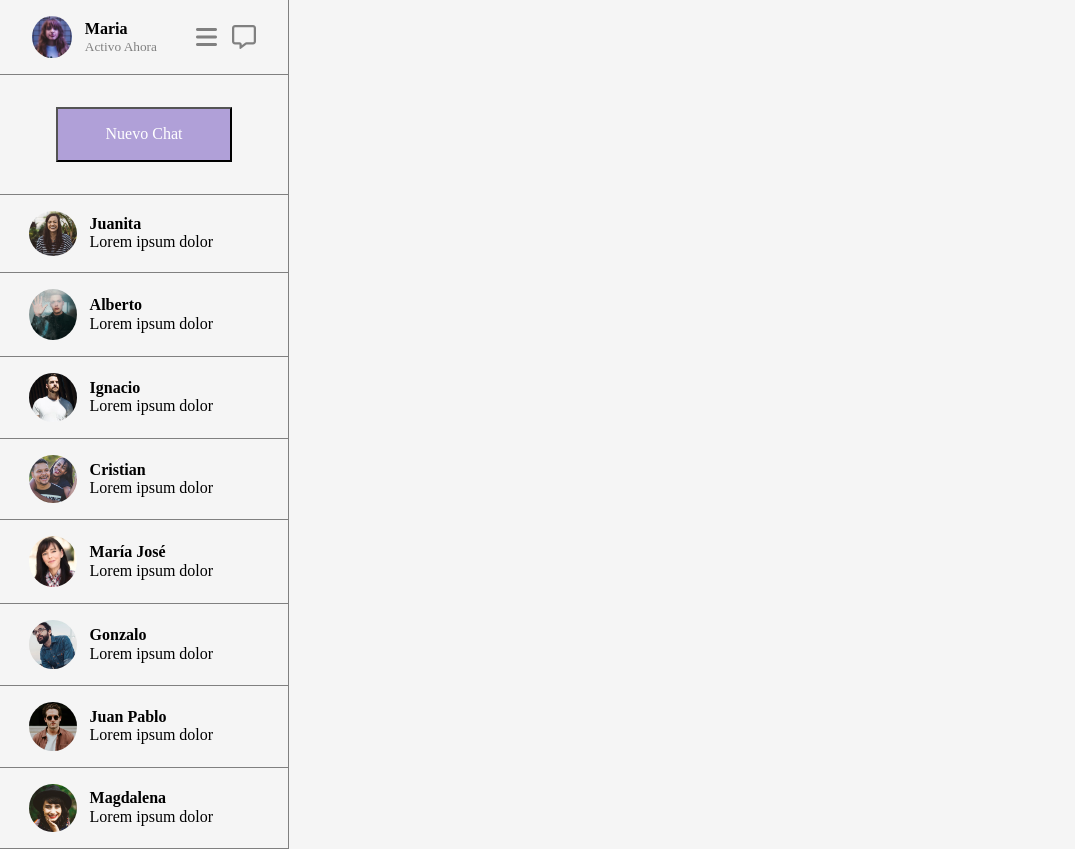
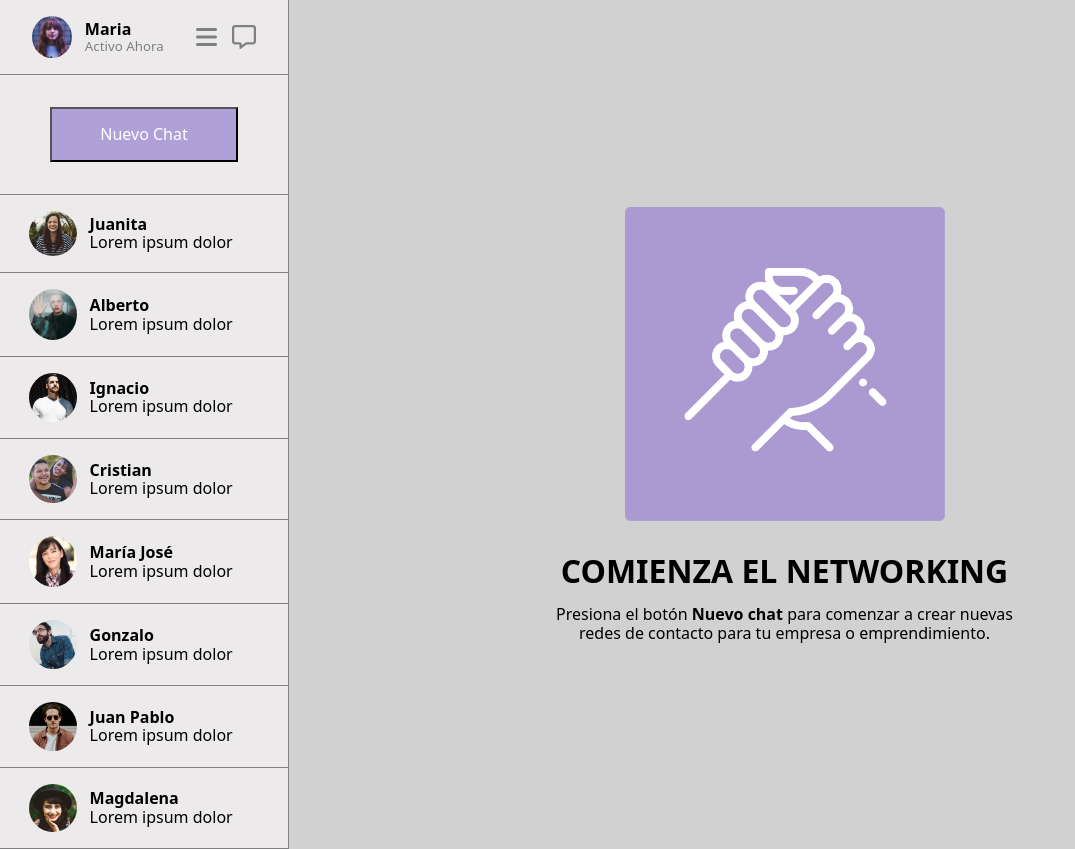
Before and after one commit to bastianGd/Desafio-Servicio-de-Mensajeria, a plain HTML site: page index.html in a window 1280 px wide. Shown: the whole page, without its empty margins (0-1075 px from the left). Drawn offline with Linux system fonts and the light colour scheme.

Commit message:
add: seccion central de la página

```diff
--- a/assets/css/styles.css
+++ b/assets/css/styles.css
@@ -1,8 +1,9 @@
 /* Variables */
 :root {
-  --background-color: whitesmoke;
+  --list-background-color: rgb(236, 234, 234);
+  --central-background-color: #d1d1d1;
   --border-color: grey;
-  --button-color: #B0A0D8;
+  --button-color: #b0a0d8;
   --button-text-color: white;
   --icon-color: grey;
   --contact-card-padding: 1em 1.8em;
@@ -17,13 +18,16 @@
 
 /* Estilos generales */
 body {
-  background-color: var(--background-color);
+  background-color: var(--central-background-color);
+  font-family: system-ui, -apple-system, BlinkMacSystemFont, "Segoe UI", Roboto,
+    Oxygen, Ubuntu, Cantarell, "Open Sans", "Helvetica Neue", sans-serif;
 }
 
 /* Contenedor principal */
-.container{
+.container {
   display: flex;
-  min-height: 100vh;
+  justify-content: center;
+  align-items: center;
 }
 
 /* Lista de contactos */
@@ -33,10 +37,12 @@ body {
   flex-direction: column;
   flex-basis: var(--contact-list-width);
   justify-content: space-between;
+  min-height: 100vh;
+  background-color: var(--list-background-color);
 }
 
 /* Estilo para el contacto activo */
-.active-card{
+.active-card {
   display: flex;
   border-bottom: 1px solid var(--border-color);
   justify-content: space-between;
@@ -68,14 +74,14 @@ body {
 }
 
 /* Estilos botón de nuevo chat */
-.button-box{
+.button-box {
   border-bottom: 1px solid var(--border-color);
   display: flex;
   justify-content: center;
   padding: var(--button-box-padding);
 }
 
-button{
+button {
   background-color: var(--button-color);
   color: var(--button-text-color);
   padding: var(--button-padding);
@@ -89,7 +95,7 @@ button{
   padding: var(--contact-card-padding);
 }
 
-.contact-card img{
+.contact-card img {
   border-radius: 100%;
   width: var(--contact-card-img-size);
 }
@@ -103,10 +109,44 @@ button{
   padding: 0 0.8em;
 }
 
-.contact-details p{
+.contact-details p {
   margin: 0;
 }
 
 .contact-name {
   font-weight: 600;
 }
+
+/* Estilos para la sección central */
+
+.central-section {
+  display: flex;
+  flex-grow: 1;
+  justify-content: center;
+  align-items: center;
+}
+
+.central-section img {
+  width: 20em;
+}
+
+.central-content {
+  display: flex;
+  flex-direction: column;
+  justify-content: center;
+  align-items: center;
+}
+
+/* Estilos para los textos bajo la imágen */
+.central-content p {
+  margin: 1em 0 0 0;
+}
+
+.central-title {
+  font-size: xx-large;
+  font-weight: 800;
+}
+
+.instructions {
+  text-align: center;
+}
--- a/index.html
+++ b/index.html
@@ -7,6 +7,9 @@
     <link rel="stylesheet" href="./assets/css/normalize.css">
     <link rel="stylesheet" href="./assets/css/styles.css">
     <script src="https://kit.fontawesome.com/f9664e8ca8.js" crossorigin="anonymous"></script>
+    <link rel="preconnect" href="https://fonts.googleapis.com">
+    <link rel="preconnect" href="https://fonts.gstatic.com" crossorigin>
+    <link href="https://fonts.googleapis.com/css2?family=Roboto&display=swap" rel="stylesheet">
     <title>Document</title>
 </head>
 
@@ -89,6 +92,18 @@
                 </div>
             </div>
         </div>
+        <div class="central-section">
+            <div class="central-content">
+                <img src="./assets/img/hand.png" alt="">
+                <p class="central-title">
+                    COMIENZA EL NETWORKING
+                </p>
+                <p class="instructions">
+                    Presiona el botón <b>Nuevo chat</b> para comenzar a crear nuevas <br>
+                    redes de contacto para tu empresa o emprendimiento.
+                </p>
+            </div>
+        </div>
     </div>
 
 </body>
```
